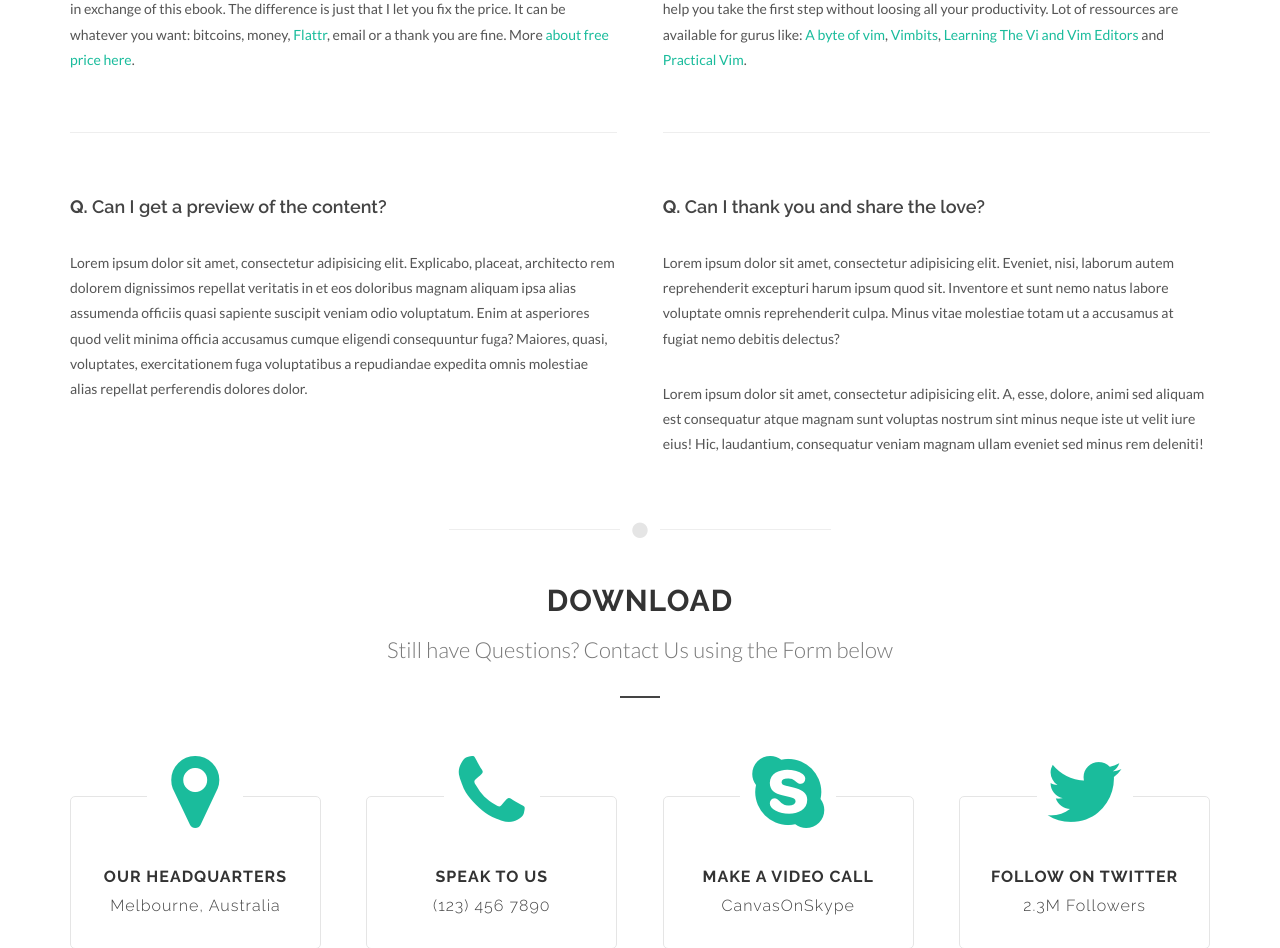
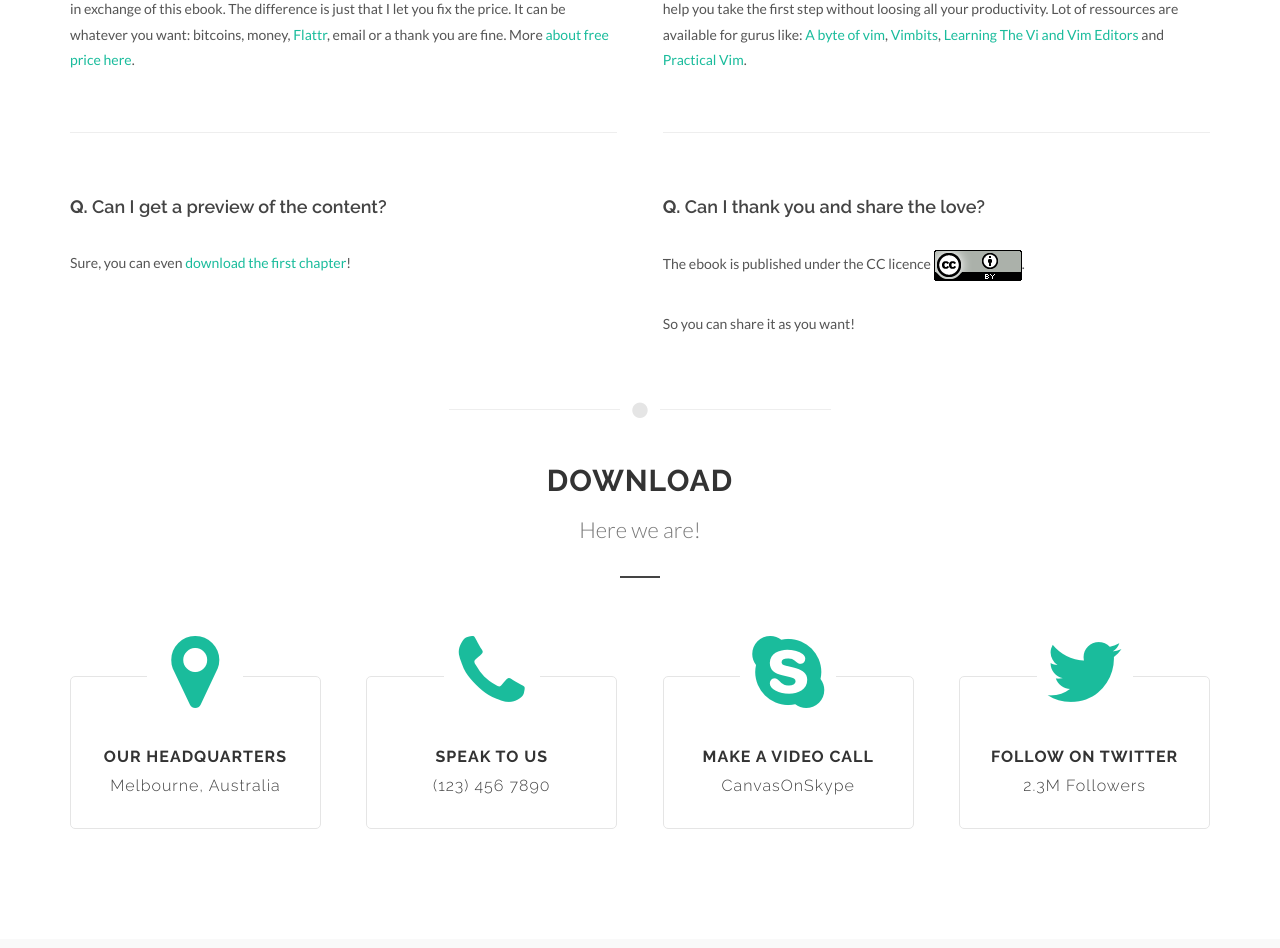
Before and after one commit to vjousse/vim-for-humans-website, a Flask app: page /fr in a window 1280 px wide. Shown: the part 2838-3786 px from the top of the page. Run offline with Flask 2, Linux system fonts and the light colour scheme; some libraries are stand-ins or nearby versions.

Commit message:
Translate the FAQ

```diff
--- a/templates/index.html
+++ b/templates/index.html
@@ -158,7 +158,7 @@
 
                     <div class="center">
 
-                        <a href="#" data-animate="tada" class="button button-3d button-teal button-xlarge nobottommargin"><i class="icon-star3"></i>{{ _('Download the first chapter!') }}</a> - {{ _('OR') }} - <a href="#" data-scrollto="#section-download" class="button button-3d button-red button-xlarge nobottommargin"><i class="icon-user2"></i>{{ _('Download the ebook') }}</a>
+                        <a href="{{ url_for('static', filename='vim-pour-les-humains-extrait-chap1.pdf') }}" data-animate="tada" class="button button-3d button-teal button-xlarge nobottommargin"><i class="icon-star3"></i>{{ _('Download the first chapter!') }}</a> - {{ _('OR') }} - <a href="#" data-scrollto="#section-download" class="button button-3d button-red button-xlarge nobottommargin"><i class="icon-user2"></i>{{ _('Download the ebook') }}</a>
 
                     </div>
 
@@ -176,29 +176,29 @@
 
                     <div class="col_half nobottommargin">
 
-                        <h4 id="faq-1"><strong>Q.</strong> Is it really free?</h4>
-                        <p>Free price doesn't mean that it's free. I firmly believe that everybody has something to give in exchange of this ebook. The difference is just that I let you fix the price. It can be whatever you want: bitcoins, money, <a href=\"https://flattr.com/profile/vjousse\">Flattr</a>, email or a thank you are fine. More <a href=\"https://ploum.net/the-disruptive-free-price/\">about free price here</a>.</p>
+                        <h4 id="faq-1"><strong>Q.</strong> {{ _('Is it really free?') }}</h4>
+                        <p>{{ _("Free price doesn't mean that it's free. I firmly believe that everybody has something to give in exchange of this ebook. The difference is just that I let you fix the price. It can be whatever you want: bitcoins, money, <a href=\"https://flattr.com/profile/vjousse\">Flattr</a>, email or a thank you are fine. More <a href=\"https://ploum.net/the-disruptive-free-price/\">about free price here</a>.") }}</p>
 
                         <div class="line"></div>
 
-                        <h4 id="faq-2"><strong>Q.</strong> Can I get a preview of the content?</h4>
-                        <p>Lorem ipsum dolor sit amet, consectetur adipisicing elit. Explicabo, placeat, architecto rem dolorem dignissimos repellat veritatis in et eos doloribus magnam aliquam ipsa alias assumenda officiis quasi sapiente suscipit veniam odio voluptatum. Enim at asperiores quod velit minima officia accusamus cumque eligendi consequuntur fuga? Maiores, quasi, voluptates, exercitationem fuga voluptatibus a repudiandae expedita omnis molestiae alias repellat perferendis dolores dolor.</p>
+                        <h4 id="faq-2"><strong>Q.</strong> {{ _('Can I get a preview of the content?') }}</h4>
+                        <p>{{ _('Sure, you can even') }} <a href=\"{{ url_for('static', filename='vim-pour-les-humains-extrait-chap1.pdf') }}\">{{ _('download the first chapter') }}</a>! </p>
 
 
                     </div>
 
                     <div class="col_half nobottommargin col_last">
 
-                        <h4 id="faq-7"><strong>Q.</strong> Is this ebook suited for Vim experts?</h4>
+                        <h4 id="faq-7"><strong>Q.</strong> {{ _('Is this ebook suited for Vim experts?') }}</h4>
                         <p>
-                        Clearly not. This book is for Vim novices wishing not to quit after two days. The goal is to help you take the first step without loosing all your productivity. Lot of ressources are available for gurus like: <a href="http://www.swaroopch.com/notes/vim/">A byte of vim</a>, <a href="http://www.vimbits.com/">Vimbits</a>, <a href="http://www.amazon.fr/gp/product/059652983X/ref=as_li_ss_tl?ie=UTF8&camp=1642&creative=19458&creativeASIN=059652983X&linkCode=as2">Learning The Vi and Vim Editors</a> and <a href="http://www.amazon.fr/gp/product/1934356980/ref=as_li_ss_tl?ie=UTF8&camp=1642&creative=19458&creativeASIN=1934356980&linkCode=as2">Practical Vim</a>.
+                        {{ _("Clearly not. This book is for Vim novices wishing not to quit after two days. The goal is to help you take the first step without loosing all your productivity. Lot of ressources are available for gurus like: <a href=\"http://www.swaroopch.com/notes/vim/\">A byte of vim</a>, <a href=\"http://www.vimbits.com/\">Vimbits</a>, <a href=\"http://www.amazon.fr/gp/product/059652983X/ref=as_li_ss_tl?ie=UTF8&camp=1642&creative=19458&creativeASIN=059652983X&linkCode=as2\">Learning The Vi and Vim Editors</a> and <a href=\"http://www.amazon.fr/gp/product/1934356980/ref=as_li_ss_tl?ie=UTF8&camp=1642&creative=19458&creativeASIN=1934356980&linkCode=as2\">Practical Vim</a>.") }}
                         </p>
 
                         <div class="line"></div>
 
-                        <h4 id="faq-8"><strong>Q.</strong> Can I thank you and share the love?</h4>
-                        <p>Lorem ipsum dolor sit amet, consectetur adipisicing elit. Eveniet, nisi, laborum autem reprehenderit excepturi harum ipsum quod sit. Inventore et sunt nemo natus labore voluptate omnis reprehenderit culpa. Minus vitae molestiae totam ut a accusamus at fugiat nemo debitis delectus? </p>
-                        <p>Lorem ipsum dolor sit amet, consectetur adipisicing elit. A, esse, dolore, animi sed aliquam est consequatur atque magnam sunt voluptas nostrum sint minus neque iste ut velit iure eius! Hic, laudantium, consequatur veniam magnam ullam eveniet sed minus rem deleniti!</p>
+                        <h4 id="faq-8"><strong>Q.</strong> {{ _("Can I thank you and share the love?") }}</h4>
+                        <p>{{ _("The ebook is published under the CC licence") }} <a rel="license" href="http://creativecommons.org/licenses/by/4.0/"><img alt="Licence Creative Commons" style="border-width:0" src="{{ url_for('static', filename='images/cc88x31.png' ) }}" /></a>.</p>
+                        <p>{{ _("So you can share it as you want") }}!</p>
 
 
                     </div>
@@ -209,7 +209,7 @@
 
                     <div id="section-download" class="heading-block title-center page-section">
                         <h2>{{ _('Download') }}</h2>
-                        <span>Still have Questions? Contact Us using the Form below</span>
+                        <span>{{ _('Here we are!') }}</span>
                     </div>
 
 
```
Also changed, not shown: translations/fr/LC_MESSAGES/messages.po, 1 other file.
